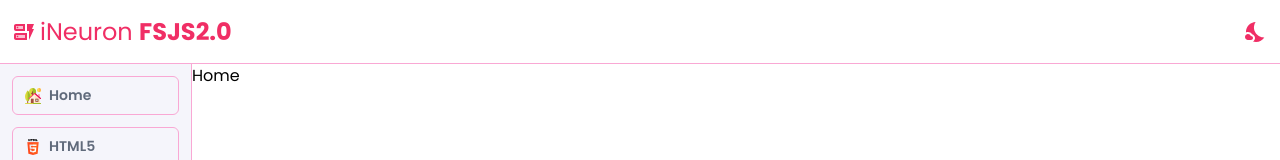
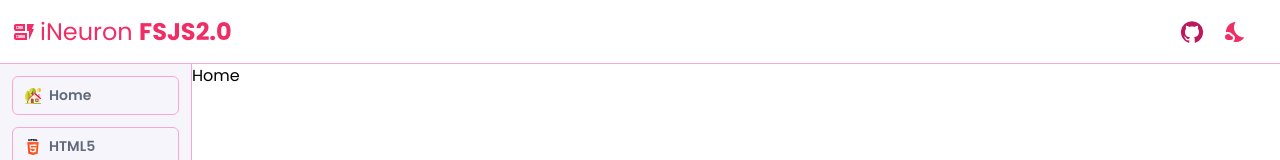
Before and after one commit to sandeepkdasari143/FSJS2.0-Placement-Assignment, a React (Vite) app: page / in a window 1280 px wide. Shown: the top 160 px of the page. Built offline with nearby package versions, Linux system fonts and the light colour scheme; a web font is replaced by a local one.

Commit message:
Netlify Error Fixed

```diff
--- a/src/components/Header/Header.jsx
+++ b/src/components/Header/Header.jsx
@@ -2,7 +2,7 @@ import React from 'react'
 import DynamicFormTwoToneIcon from '@mui/icons-material/DynamicFormTwoTone';
 import GitHubIcon from "@mui/icons-material/GitHub";
 import { IconButton } from '@mui/material';
-import { Link } from 'react-router-dom';
+import { Link} from 'react-router-dom';
 import ThemeSwitch from './ThemeSwitch';
 import themeContext from '../../contextAPI/ThemeContext';
 
@@ -15,7 +15,14 @@ const Header = () => {
                 <DynamicFormTwoToneIcon />
                 <h1 className='font-md text-2xl'>iNeuron <span className='font-bold'>FSJS2.0</span></h1>
             </Link>
-            <ThemeSwitch theme={theme} setTheme={setTheme}/>
+            <div className='flex px-5 gap-3 items-center'>
+                <Link title='Go To Source Code (GitHub Link)' target='blank' to={"https://github.com/sandeepkdasari143/FSJS2.0-Placement-Assignment/tree/master"}>
+                    <IconButton>
+                        <GitHubIcon className='dark:text-gray-400 text-pink-700'/>
+                    </IconButton>
+                </Link>
+                <ThemeSwitch theme={theme} setTheme={setTheme}/>
+            </div>
             {/* <Link to='/reactjs'>React</Link> */}
         </header>
     )
--- a/src/components/Header/ThemeSwitch.jsx
+++ b/src/components/Header/ThemeSwitch.jsx
@@ -2,15 +2,16 @@ import React from 'react'
 import themeContext from '../../contextAPI/ThemeContext'
 import NightsStayIcon from '@mui/icons-material/NightsStay';
 import FlareIcon from '@mui/icons-material/Flare';
+import WbIncandescentIcon from '@mui/icons-material/WbIncandescent';
 const ThemeSwitch = () => {
     const {theme, setTheme} = React.useContext(themeContext);
     return (
         <>
-            <button onClick={()=>setTheme(theme === "light" ? "dark" : "light")}>
+            <button title={theme==="light"?"Switch To Dark Mode":"Switch To Light Mode"} onClick={()=>setTheme(theme === "light" ? "dark" : "light")}>
                 {
                     theme === "light"?
                     <p><NightsStayIcon className='text-[rgb(240,46,101)]'/></p> :
-                    <p><FlareIcon className='text-[rgb(240,46,101)]'/></p>
+                    <p><WbIncandescentIcon className='dark:text-yellow-300 text-[rgb(240,46,101)]'/></p>
                 }
             </button>
         </>
--- a/src/mock-data/js-qna.js
+++ b/src/mock-data/js-qna.js
@@ -50,6 +50,6 @@ export const jsQNA = [
     },{
         questionText: 'Q.12 Create a Blog web app using JavaScript',
         subQuestions: ['Fetch data from https://jsonplaceholder.typicode.com/posts and show it to ui', 'User can also add new blog', 'Add Delete functionality also'],
-        linkToAnswer: 'https://sandeepkdasari.hashnode.dev/javascript-qa#heading-q12-create-a-blog-web-app-using-javascript'
+        linkToAnswer: 'http://pleasureblogging.fsjs2.0.sandeep.fun/'
     },
 ]
```
Also changed, not shown: src/components/Header/drug.png (deleted), 1 other file (tests, documents, lock files or other folders).
